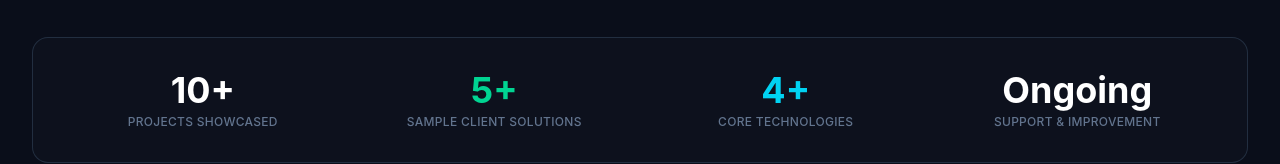
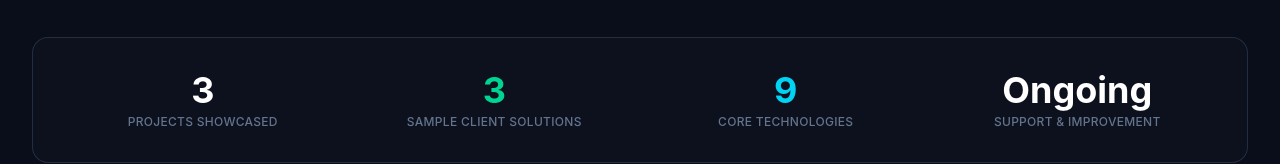
Before and after one commit to Harsha-Buddhika-Official/NexaCore-Solutions, a React (Vite) app: page / in a window 1280 px wide. Shown: the part 690-854 px from the top of the page. Built offline with nearby package versions, Linux system fonts and the light colour scheme.

Commit message:
Update stats.js

```diff
--- a/src/data/stats.js
+++ b/src/data/stats.js
@@ -1,6 +1,6 @@
 export const stats = [
-  { value: "10+", label: "Projects Showcased", color: "text-white" },
-  { value: "5+", label: "Sample Client Solutions", color: "text-emerald-400" },
-  { value: "4+", label: "Core Technologies", color: "text-cyan-400" },
+  { value: "3", label: "Projects Showcased", color: "text-white" },
+  { value: "3", label: "Sample Client Solutions", color: "text-emerald-400" },
+  { value: "9", label: "Core Technologies", color: "text-cyan-400" },
   { value: "Ongoing", label: "Support & Improvement", color: "text-white" },
 ];
```
